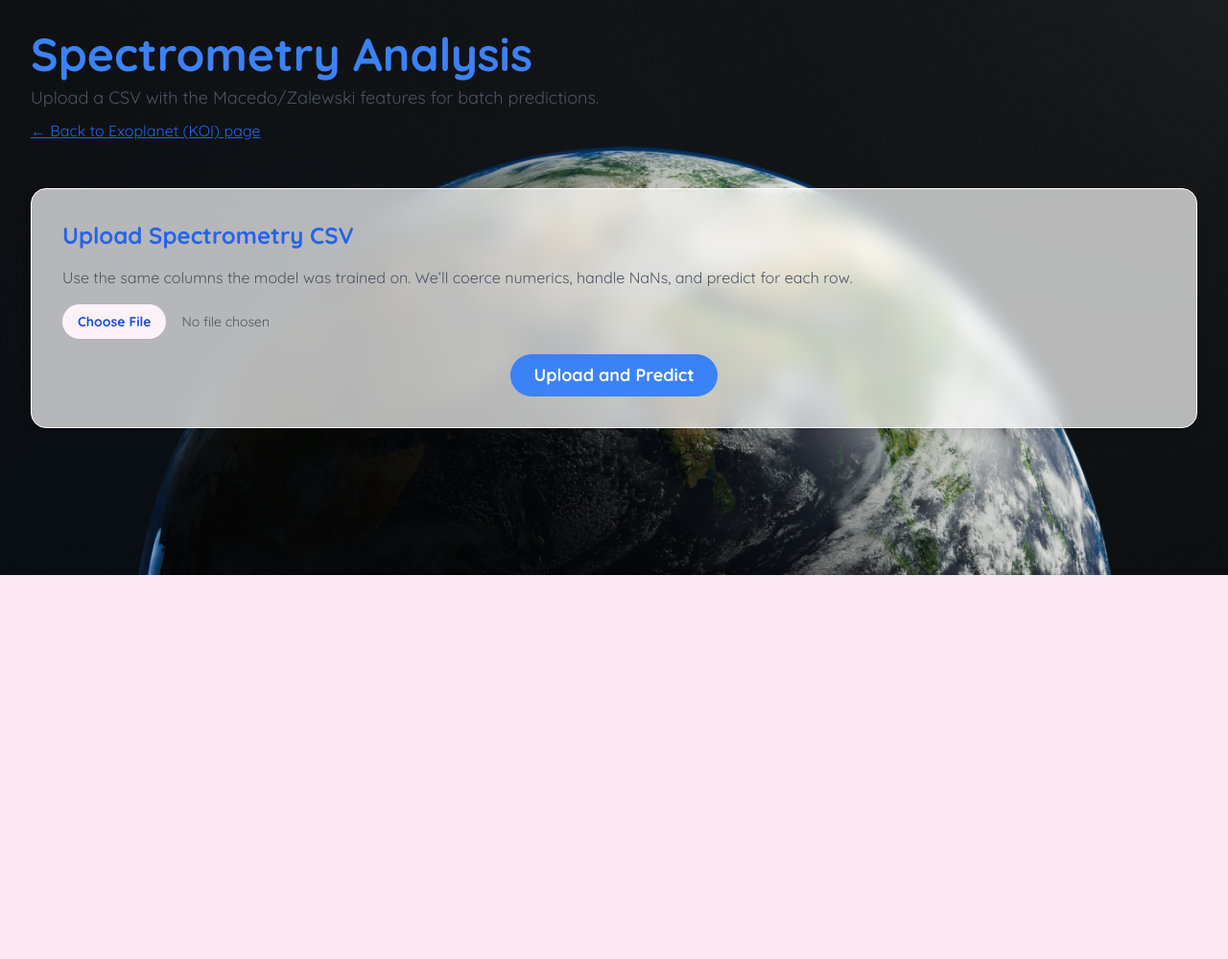
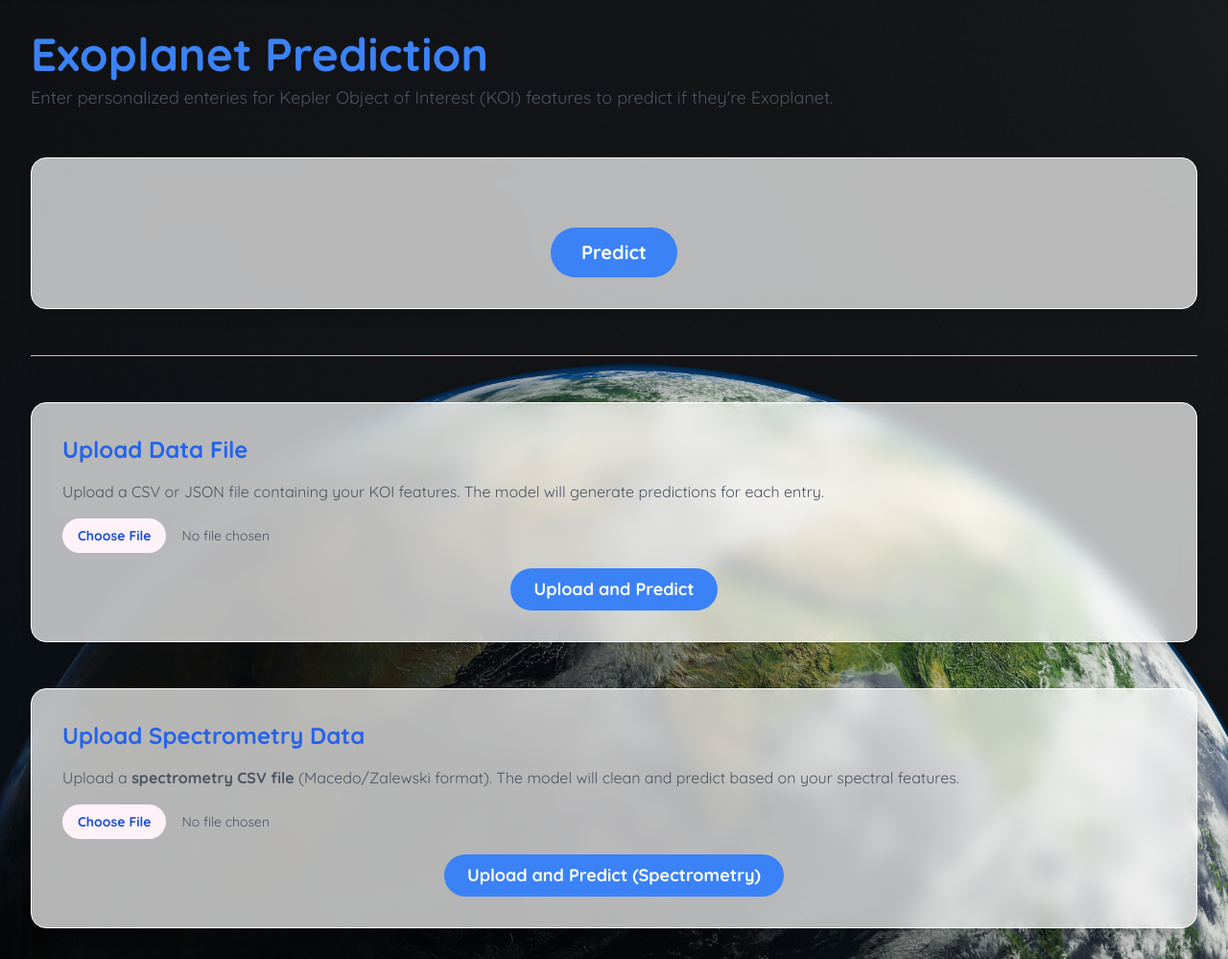
Before and after one commit to timothyroch/Exoplanet_AI, a FastAPI app: page /spectro in a window 1280 px wide. Shown: the whole page at 96% size. Before the commit the page ends 599 px from the top, so only its background shows below. Run offline with FastAPI, Linux system fonts and the light colour scheme; parts of the project's set-up code (start-up, migrations or seed data) failed here and were passed over; some libraries are stand-ins or nearby versions.

Commit message:
Integrate spectro.html into index.html for unified interface

```diff
--- a/web/main.py
+++ b/web/main.py
@@ -577,7 +577,7 @@ async def spectro_root(
     batch_file: Optional[str] = Query(None),
 ):
     spectro_batch = None
-    if batch_rows is not None and batch_file:
+    if batch_rows and batch_file:
         file_path = f"static/exports/{batch_file}"
         if os.path.exists(file_path):
             df_out = pd.read_csv(file_path)
@@ -589,14 +589,16 @@ async def spectro_root(
             }
 
     return templates.TemplateResponse(
-        "spectro.html",
+        "index.html",
         {
             "request": request,
-            "spectro_feature_info": {},   # << hide manual form
+            "feature_info": filtered_feature_info,
+            "batch": None,
             "spectro_batch": spectro_batch,
-            "spectro_user_input": None,
+            "spectro_error": None,                  # avoid missing var
         },
     )
+
 
 
 @app.post("/spectro", response_class=HTMLResponse)
@@ -625,7 +627,7 @@ async def spectro_predict(request: Request):
     pred_label = macedo_label_encoder.inverse_transform(preds)[0]
 
     return templates.TemplateResponse(
-        "spectro.html",
+        "index.html",
         {
             "request": request,
             "spectro_feature_info": spectro_feature_info,
@@ -637,36 +639,74 @@ async def spectro_predict(request: Request):
 
 @app.post("/spectro/upload")
 async def spectro_upload(request: Request, file: UploadFile = File(...)):
+    # If the spectro model isn't available, render index.html with a friendly message
     if macedo_model is None or macedo_label_encoder is None or macedo_feature_list is None:
-        raise HTTPException(status_code=503, detail="Spectrometry model not available. Please train it first.")
+        return templates.TemplateResponse(
+            "index.html",
+            {
+                "request": request,
+                "feature_info": filtered_feature_info,
+                "batch": None,
+                "spectro_error": "Spectrometry model not available. Train it first (the three files should be in ../models_macedo next to /web).",
+            },
+            status_code=400,
+        )
 
+    # Try to read CSV
     raw = await file.read()
     try:
-        # spectrometry expects CSV; reuse _read_table_like if you want broader support
         df = pd.read_csv(io.BytesIO(raw))
     except Exception as e:
-        raise HTTPException(status_code=400, detail=f"Could not read CSV: {e}")
+        return templates.TemplateResponse(
+            "index.html",
+            {
+                "request": request,
+                "feature_info": filtered_feature_info,
+                "batch": None,
+                "spectro_error": f"Could not read CSV: {e}",
+            },
+            status_code=400,
+        )
 
     if df.empty:
-        raise HTTPException(status_code=400, detail="Uploaded file is empty.")
+        return templates.TemplateResponse(
+            "index.html",
+            {
+                "request": request,
+                "feature_info": filtered_feature_info,
+                "batch": None,
+                "spectro_error": "Uploaded spectrometry file is empty.",
+            },
+            status_code=400,
+        )
 
-    X = prepare_spectro_X(df)
-
+    # Prepare features and predict
     try:
+        X = prepare_spectro_X(df)
         preds = macedo_model.predict(X)
         probs = macedo_model.predict_proba(X).max(axis=1) if hasattr(macedo_model, "predict_proba") else np.ones(len(X))
     except Exception as e:
         cols_list = ", ".join(list(df.columns)[:20]) + ("..." if len(df.columns) > 20 else "")
-        raise HTTPException(status_code=500, detail=f"Prediction failed: {e}. Parsed columns: [{cols_list}]")
+        return templates.TemplateResponse(
+            "index.html",
+            {
+                "request": request,
+                "feature_info": filtered_feature_info,
+                "batch": None,
+                "spectro_error": f"Prediction failed: {e}. Parsed columns: [{cols_list}]",
+            },
+            status_code=500,
+        )
+
+    # Save output and redirect to /spectro (your current behavior)
+    exports_dir = os.path.join("static", "exports")
+    os.makedirs(exports_dir, exist_ok=True)
+    fname = f"spectro_predictions_{uuid.uuid4().hex[:8]}.csv"
+    save_path = os.path.join(exports_dir, fname)
 
     df_out = df.copy()
     df_out["prediction"] = macedo_label_encoder.inverse_transform(preds)
     df_out["confidence"] = np.round(probs * 100, 2)
-
-    exports_dir = os.path.join("static", "exports")
-    os.makedirs(exports_dir, exist_ok=True)
-    fname = f"spectro_predictions_{uuid.uuid4().hex[:8]}.csv"
-    save_path = os.path.join(exports_dir, fname)
     df_out.to_csv(save_path, index=False)
 
     return RedirectResponse(
--- a/web/templates/index.html
+++ b/web/templates/index.html
@@ -35,8 +35,6 @@
         <h1 class="text-5xl font-bold mb-2 text-blue-500">
           Exoplanet Prediction
         </h1>
-        <p class="mt-2"><a href="/spectro" class="text-blue-600 underline">Go to Spectrometry Analysis →</a></p>
-
         <p class="text-lg text-gray-600">
           Enter personalized enteries for Kepler Object of Interest (KOI) features to predict if they're Exoplanet.
         </p>
@@ -162,6 +160,58 @@
 </div>
 {% endif %}
 
+<!-- Spectrometry Uploader -->
+
+<div class="mt-12 p-8 form-container rounded-2xl shadow-lg border border-white">
+  <h2 class="text-2xl font-bold mb-4 text-blue-600">Upload Spectrometry Data</h2>
+  <p class="mb-4 text-gray-600">
+    Upload a <strong>spectrometry CSV file</strong> (Macedo/Zalewski format). The model will clean and predict based on your spectral features.
+  </p>
+
+  <form
+    action="/spectro/upload"
+    method="post"
+    enctype="multipart/form-data"
+    class="flex flex-col items-center space-y-4"
+  >
+    <input
+      type="file"
+      name="file"
+      accept=".csv"
+      required
+      class="block w-full text-sm text-gray-600 file:mr-4 file:py-2 file:px-4 file:rounded-full file:border-0 file:text-sm file:font-semibold file:bg-pink-50 file:text-blue-700 hover:file:bg-blue-100"
+    />
+    <button
+      type="submit"
+      class="bg-blue-500 text-white py-2 px-6 rounded-full hover:bg-blue-600 focus:outline-none focus:ring-2 focus:ring-offset-2 focus:ring-blue-500 text-lg font-bold transition-all duration-300 ease-in-out"
+    >
+      Upload and Predict (Spectrometry)
+    </button>
+  </form>
+</div>
+{% if spectro_error %}
+<div class="mt-4 p-4 bg-red-100 border border-red-400 text-red-700 rounded">
+  {{ spectro_error }}
+</div>
+{% endif %}
+ {% if spectro_batch %}
+<div class="mt-8 p-8 result-container rounded-2xl shadow-lg border border-white">
+  <h2 class="text-2xl font-bold mb-4 text-blue-600">Spectrometry Predictions</h2>
+  <p class="mb-2 text-gray-700">
+    Processed <strong>{{ spectro_batch.rows }}</strong> rows.
+  </p>
+  <p class="mb-6">
+    <a class="inline-block text-white bg-blue-500 hover:bg-blue-600 rounded px-4 py-2"
+       href="{{ spectro_batch.download_href }}" download>
+      Download CSV
+    </a>
+  </p>
+  <div class="bg-white rounded shadow p-4 overflow-auto">
+    {{ spectro_batch.preview_html | safe }}
+  </div>
+</div>
+{% endif %}
+
 
     </div>
   </body>
--- a/web/templates/spectro.html
+++ /dev/null
@@ -1,80 +0,0 @@
-<!DOCTYPE html>
-<html lang="en">
-  <head>
-    <meta charset="UTF-8" />
-    <meta name="viewport" content="width=device-width, initial-scale=1.0" />
-    <title>Spectrometry Analysis</title>
-    <script src="https://cdn.tailwindcss.com"></script>
-    <link rel="preconnect" href="https://fonts.googleapis.com" />
-    <link rel="preconnect" href="https://fonts.gstatic.com" crossorigin />
-    <link href="https://fonts.googleapis.com/css2?family=Quicksand:wght@400;500;700&display=swap" rel="stylesheet" />
-    <style>
-      body {
-        font-family: "Quicksand", sans-serif;
-        background-image: url("{{ url_for('static', path='planet.jpg') }}");
-        background-size: cover;
-        background-position: center;
-        background-repeat: no-repeat;
-      }
-      .form-container { background-color: rgba(255,255,255,0.7); backdrop-filter: blur(10px); }
-      .result-container { background-color: rgba(255,255,255,0.8); backdrop-filter: blur(10px); }
-    </style>
-  </head>
-  <body class="bg-pink-100 text-gray-800 p-8">
-    <div class="max-w-7xl mx-auto">
-      <header class="mb-12">
-        <h1 class="text-5xl font-bold mb-2 text-blue-500">Spectrometry Analysis</h1>
-        <p class="text-lg text-gray-600">Upload a CSV with the Macedo/Zalewski features for batch predictions.</p>
-        <p class="mt-2"><a href="/" class="text-blue-600 underline">← Back to Exoplanet (KOI) page</a></p>
-      </header>
-
-      {% if spectro_error %}
-      <div class="mb-6 rounded-lg bg-red-50 border border-red-200 text-red-800 p-4">
-        {{ spectro_error }}
-      </div>
-      {% endif %}
-
-      <!-- Upload only -->
-      <div class="mt-8 p-8 form-container rounded-2xl shadow-lg border border-white">
-        <h2 class="text-2xl font-bold mb-4 text-blue-600">Upload Spectrometry CSV</h2>
-        <p class="mb-4 text-gray-600">
-          Use the same columns the model was trained on. We’ll coerce numerics, handle NaNs, and predict for each row.
-          {% if spectro_sample_available %}
-          <a href="/spectro/sample-csv" class="text-blue-600 underline">Download sample CSV header</a>
-          {% endif %}
-        </p>
-        <form action="/spectro/upload" method="post" enctype="multipart/form-data" class="flex flex-col items-center space-y-4">
-          <input
-            type="file"
-            name="file"
-            accept=".csv"
-            required
-            class="block w-full text-sm text-gray-600 file:mr-4 file:py-2 file:px-4 file:rounded-full file:border-0 file:text-sm file:font-semibold file:bg-pink-50 file:text-blue-700 hover:file:bg-blue-100"
-          />
-          <button
-            type="submit"
-            class="bg-blue-500 text-white py-2 px-6 rounded-full hover:bg-blue-600 focus:outline-none focus:ring-2 focus:ring-offset-2 focus:ring-blue-500 text-lg font-bold transition-all duration-300 ease-in-out"
-          >
-            Upload and Predict
-          </button>
-        </form>
-      </div>
-
-      {% if spectro_batch %}
-      <div class="mt-8 p-8 result-container rounded-2xl shadow-lg border border-white">
-        <h2 class="text-2xl font-bold mb-4 text-blue-600">Batch Predictions</h2>
-        <p class="mb-2 text-gray-700">Processed <strong>{{ spectro_batch.rows }}</strong> rows.</p>
-        <p class="mb-6">
-          <a class="inline-block text-white bg-blue-500 hover:bg-blue-600 rounded px-4 py-2"
-             href="{{ spectro_batch.download_href }}" download>
-            Download CSV
-          </a>
-        </p>
-        <div class="bg-white rounded shadow p-4 overflow-auto">
-          {{ spectro_batch.preview_html | safe }}
-        </div>
-      </div>
-      {% endif %}
-    </div>
-  </body>
-</html>
```
Also changed, not shown: 3 other files.
